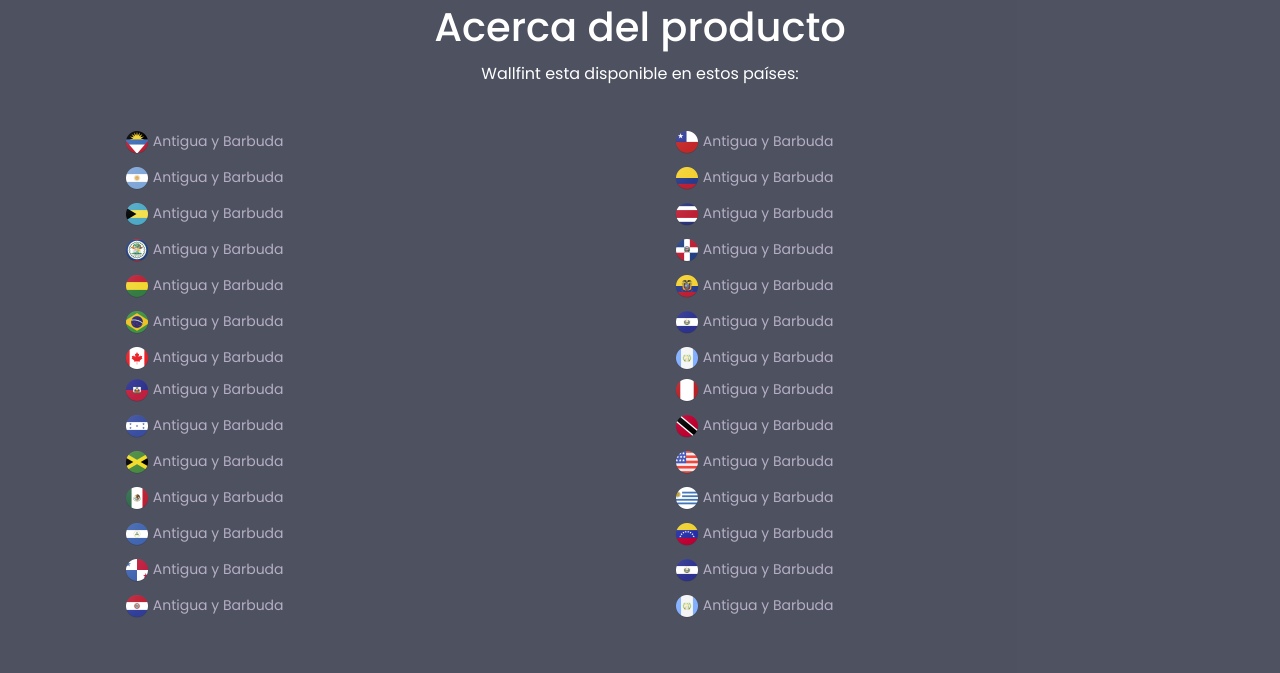
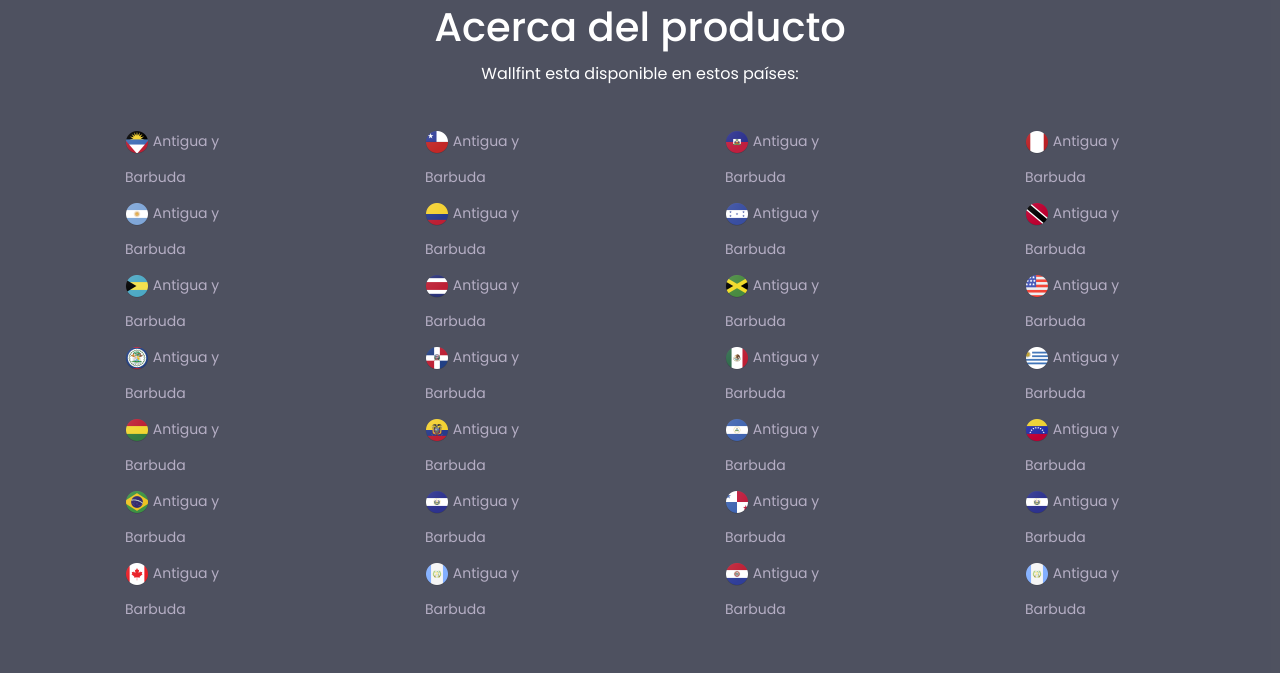
Before and after one commit to JeysonM/basicPageWallfint, a plain HTML site: page index.html in a window 1280 px wide. Shown: the part 5659-6332 px from the top of the page. Drawn offline with nearby package versions, Linux system fonts and the light colour scheme; files that its build step writes are made by us from their sources; no server answers; files whose address does not match are found by name.

Commit message:
Section added

```diff
--- a/index.html
+++ b/index.html
@@ -476,7 +476,7 @@
                         <p>Wallfint esta disponible en estos países:</p>
                     </div>
                     <div class="row">
-                        <div class="col-md-12">
+                        <div class="col-md-3">
                             <aside class="f_widget categories_widget">
                                 <ul>
                                     <li>
@@ -515,6 +515,10 @@
                                         </a>
                                     </li>
                                 </ul>
+                            </aside>
+                        </div>
+                        <div class="col-md-3">
+                            <aside class="f_widget categories_widget">
                                 <ul>
                                     <li>
                                         <a href="#"><i class="fa fa-angle-double-right" aria-hidden="true"></i>
@@ -552,6 +556,10 @@
                                         </a>
                                     </li>
                                 </ul>
+                            </aside>
+                        </div>
+                        <div class="col-md-3">
+                            <aside class="f_widget categories_widget">
                                 <ul>
                                     <li>
                                         <a href="#"><i class="fa fa-angle-double-right" aria-hidden="true"></i>
@@ -589,6 +597,10 @@
                                         </a>
                                     </li>
                                 </ul>
+                            </aside>
+                        </div>
+                        <div class="col-md-3">
+                            <aside class="f_widget categories_widget">
                                 <ul>
                                     <li>
                                         <a href="#"><i class="fa fa-angle-double-right" aria-hidden="true"></i>
@@ -627,6 +639,7 @@
                                     </li>
                                 </ul>
                             </aside>
+                        </div>
                         </div>
                     </div>
                 </div>
```
